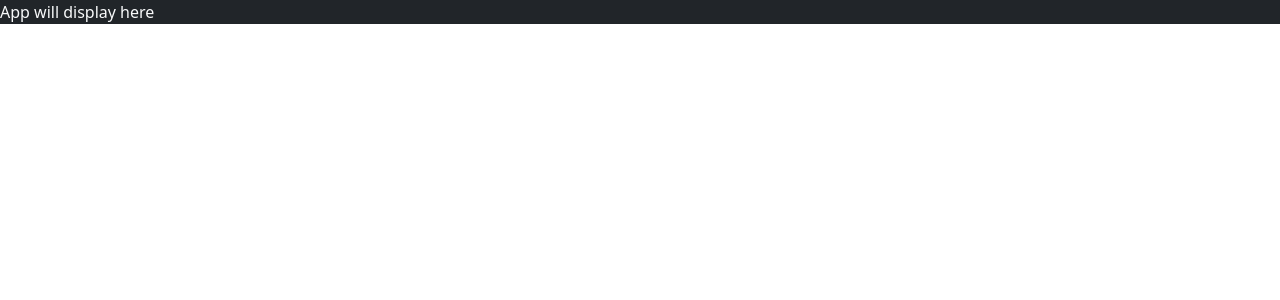
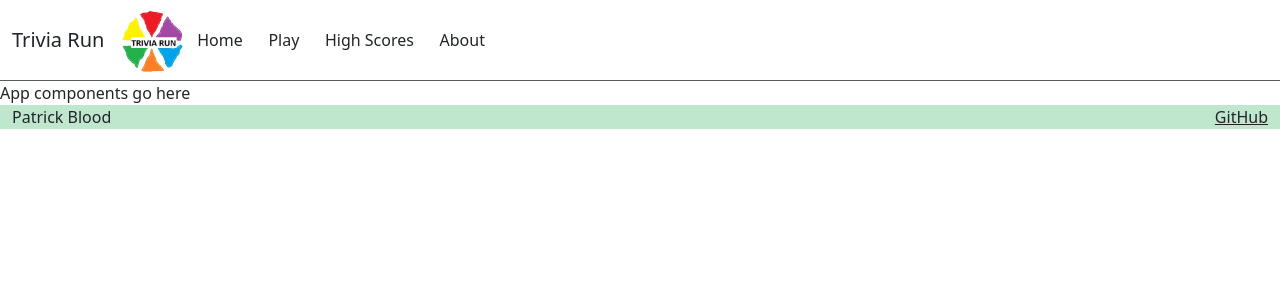
Before and after one commit to pblood66/startup, a React (Vite) app: page / in a window 1280 px wide. Shown: the top 300 px of the page. Built offline with nearby package versions, Linux system fonts and the light colour scheme.

Commit message:
added header and footer to app

```diff
--- a/src/app.css
+++ b/src/app.css
@@ -1,5 +1,80 @@
+html, body {
+  height: 100vh;
+  margin: 0;
+  padding: 0;
+  overflow: hidden;
+}
+
 .body {
+  height: 100vh;
   display: flex;
   flex-direction: column;
   min-width: 375px;
+  box-sizing: border-box;
 }
+
+
+header {
+  display: flex;
+  flex-direction: row;
+  align-items: center;
+  justify-content: space-between;
+  flex: 0 80px;
+  padding: 0 1em;
+
+  border-bottom: 1px solid #5f5b5b;
+}
+
+.brand {
+  display: flex;
+  align-items: center;
+  gap: 0.5rem;
+}
+
+.brand h1 {
+  margin: 0;
+  font-size: 1.25rem;
+}
+
+.brand img {
+  display: block;
+  width: 80px;
+  height: auto;
+}
+
+nav {
+  flex: 1;
+  display: flex;
+  /*  overwrite Bootstrap so the menu does not wrap */
+  flex-direction: row !important;
+  list-style: none;
+}
+
+nav ul {
+  list-style-type: none;
+  margin: 0;
+  padding: 0;
+  display: flex;
+  gap: 1em;
+}
+
+nav .menu-item {
+  padding: 0 0.3em;
+}
+
+nav .nav-link:hover {
+  color: orange !important;
+  background-color: #f3f3f3;
+  text-decoration: underline;
+  border-radius: 4px;
+  transition: background 0.2s, color 0.2s;
+}
+
+footer {
+  background: #bee7ce;
+  flex: 0 30px;
+}
+
+footer a {
+  float: right;
+}
--- a/src/app.jsx
+++ b/src/app.jsx
@@ -3,5 +3,33 @@ import 'bootstrap/dist/css/bootstrap.min.css';
 import './app.css';
 
 export default function App() {
-  return <div className="body bg-dark text-light">App will display here</div>;
+  return (
+    <div>
+      <header class="container-fluid">
+          <div class="brand">
+              <h1>Trivia Run</h1>
+              <img src="logo.jpg" width="80px" />
+          </div>
+
+          <nav >
+              <ul>
+                  <li class="menu-item"><a class="nav-link" href="index.html">Home</a></li>
+                  <li class="menu-item"><a class="nav-link" href="play.html">Play</a></li>
+                  <li class="menu-item"><a class="nav-link" href="scores.html">High Scores</a></li>
+                  <li class="menu-item"><a class="nav-link" href="about.html">About</a></li>
+
+              </ul>
+          </nav>
+      </header>
+
+      <main>App components go here</main>
+
+      <footer>
+        <div class="container-fluid">
+          <span class="text-reset">Patrick Blood</span>
+          <a class="text-reset" href="https://github.com/pblood66/startup">GitHub</a>
+        </div>
+      </footer>
+    </div>
+  );
 }
```
Also changed, not shown: src/login/login.css (renamed from src/login/app.css).
